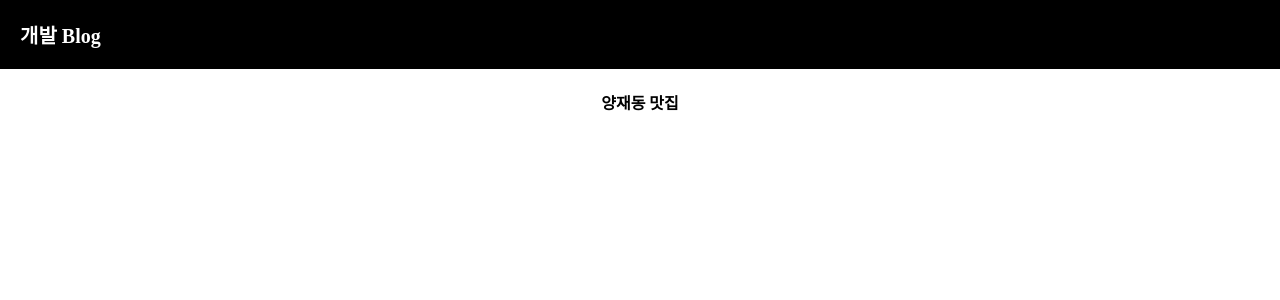
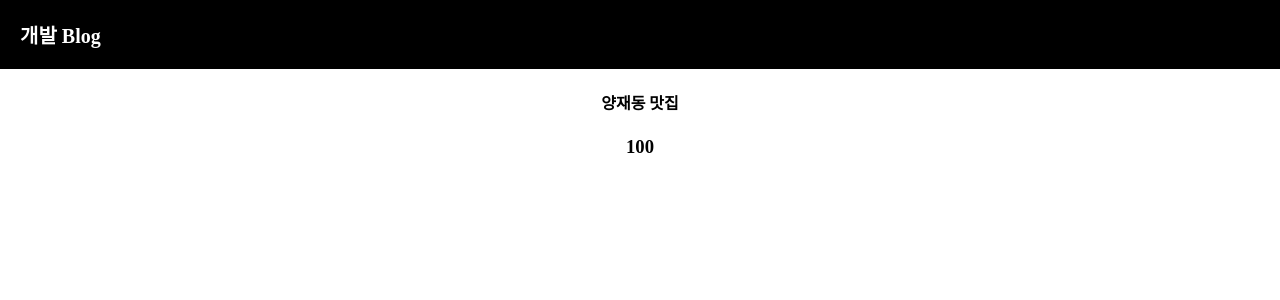
Before and after one commit to choijueun/React, a React (Create React App) app in the folder blog/: page / in a window 1280 px wide. Shown: the top 300 px of the page. Built offline with nearby package versions, Linux system fonts and the light colour scheme.

Commit message:
Data Binding: Function()

```diff
--- a/blog/src/App.js
+++ b/blog/src/App.js
@@ -2,6 +2,9 @@ import './App.css';
 
 function App() {
     let posts = '양재동 맛집';
+    function Fn() {
+        return 100;
+    }
 
     return (
         <div className="App">
@@ -9,6 +12,7 @@ function App() {
                 <div>개발 Blog</div>
             </div>
             <h4>{ posts }</h4>
+            <h3>{ Fn() }</h3>
         </div>
     );
 }
```
